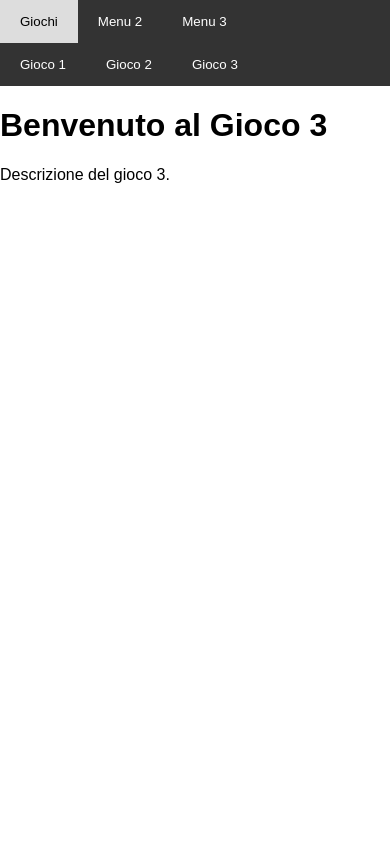
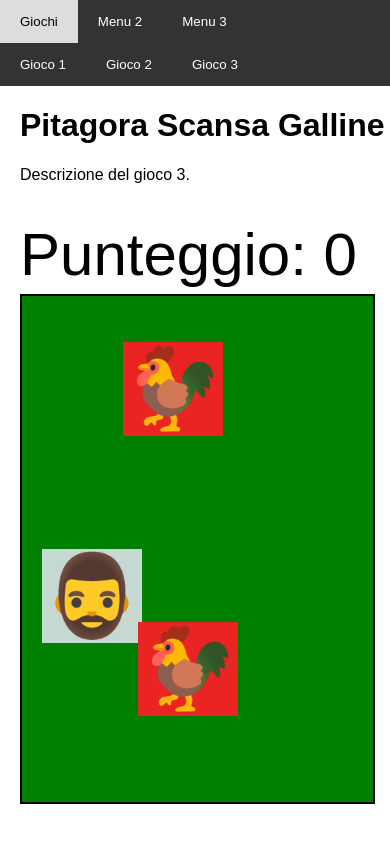
Before and after one commit to sabatoc/programming-lessons, a plain HTML site: page websites/school-project/html/gioco3.html in a window 390 px wide. Drawn offline with Linux system fonts and the light colour scheme.

Commit message:
Improve games' layout using gameContainer

```diff
--- a/websites/school-project/css/gioco1.css
+++ b/websites/school-project/css/gioco1.css
@@ -1,29 +1,6 @@
-/* Ensure the page content uses the entire available window space */
-body, html {
-    margin: 0;
-    padding: 0;
-}
-
-/* Make the game container fill the entire viewport (the user's visible area of a web page) */
-#gameContainer {
-    width: 100vw;
-    height: 100vh;
-    position: relative;
-    background-color: green;
-}
-
 .gameSprite {
-    position: relative;
+    position: absolute;
     cursor: pointer;
-}
-
-#score {
-    position: absolute;
-    top: 20px;
-    left: 20px;
-    color: white;
-    font-size: 60px;
-    z-index: 10;
 }
 
 #player {
@@ -32,4 +9,24 @@ body, html {
 
 #target {
     font-size: 128px; /* Size of the target */
+    user-select: none;
 }
+
+.targetCounter {
+    font-size: 80px; /* Size of the counter displayed in the target */
+}
+
+#startGame {
+    padding: 20px 40px; /* Adjusts the size of the button */
+    font-size: 24px; /* Makes the text larger */
+    cursor: pointer; /* Changes the cursor to a pointer on hover */
+    background-color: #007bff; /* Sets a background color */
+    color: white; /* Sets the text color */
+    border: none; /* Removes the default border */
+    border-radius: 5px; /* Optional: adds rounded corners */
+    transition: background-color 0.3s; /* Smooth background color change on hover */
+}
+
+#startGame:hover {
+    background-color: #0056b3; /* Darker shade on hover */
+}
--- /dev/null
+++ b/websites/school-project/css/gioco3.css
@@ -0,0 +1,14 @@
+#player {
+  font-size: 80px;
+  position: absolute;
+  left: 20px;
+  background-color: #c5d8d2;
+  top: 50%; /* Center the player when the game starts */
+}
+
+.hen {
+  font-size: 80px;
+  position: absolute;
+  background-color: #ea2323;
+  top: 50%; /* Center the player when the game starts */
+}
--- a/websites/school-project/css/style.css
+++ b/websites/school-project/css/style.css
@@ -1,4 +1,5 @@
 body, html {
+    height: 100%;
     margin: 0;
     padding: 0;
     font-family: Arial, sans-serif;
@@ -23,7 +24,31 @@ body, html {
     color: black;
 }
 
-/*.tree {
-    height: 50%;
-    width: 50%;
-}*/
+#gameContainer {
+    width: 90%;
+    height: 60%;
+    position: relative;
+    background-color: #fff;
+    border: 2px solid #000;
+    overflow: hidden;
+    margin-left: 20px;
+    background-color: green;
+}
+
+#score {
+    position: relative;
+    top: 20px;
+    left: 20px;
+    color: rgb(0, 0, 0);
+    font-size: 60px;
+    z-index: 10;
+    margin-bottom: 25px;
+}
+
+#gameDescription {
+    margin-left: 20px;
+}
+
+h1 {
+    margin-left: 20px;
+}
--- a/websites/school-project/html/gioco3.html
+++ b/websites/school-project/html/gioco3.html
@@ -4,6 +4,7 @@
     <meta charset="UTF-8">
     <title>Gioco 3</title>
     <link rel="stylesheet" href="../css/style.css">
+    <link rel="stylesheet" href="../css/gioco3.css">
 </head>
 <body>
     <div id="topBar">
@@ -16,9 +17,12 @@
         <button onclick="window.location.href='gioco2.html'">Gioco 2</button>
         <button onclick="window.location.href='gioco3.html'">Gioco 3</button>
     </div>
-    <h1>Benvenuto al Gioco 3</h1>
-    <p>Descrizione del gioco 3.</p>
-    <!-- Game embedding or description -->
-    <script src="../js/script.js"></script>
+    <h1>Pitagora Scansa Galline</h1>
+    <p id="gameDescription">Descrizione del gioco 3.</p>
+    <div id="score">Punteggio: 0</div>
+    <div id="gameContainer">
+        <div id="player">🧔‍♂️</div>
+    </div>
+    <script src="../js/gioco3.js"></script>
 </body>
 </html>
--- /dev/null
+++ b/websites/school-project/js/gioco3.js
@@ -0,0 +1,57 @@
+document.addEventListener('DOMContentLoaded', function() {
+    const gameContainer = document.getElementById('gameContainer');
+    const player = document.getElementById('player');
+    let playerY = gameContainer.clientHeight / 2;
+    const playerSpeed = 20;
+    let score = 0;
+
+    window.addEventListener('keydown', function(e) {
+      if (e.key === 'ArrowUp') {
+        playerY = Math.max(0, playerY - playerSpeed);
+      } else if (e.key === 'ArrowDown') {
+        playerY = Math.min(gameContainer.clientHeight - player.offsetHeight, playerY + playerSpeed);
+      }
+      player.style.top = playerY + 'px';
+    });
+
+    function spawnHen() {
+      const hen = document.createElement('div');
+      hen.classList.add('hen');
+      hen.textContent = '🐓';
+      hen.style.top = Math.random() * (gameContainer.clientHeight - 30) + 'px';
+      hen.style.left = gameContainer.clientWidth + 'px';
+      gameContainer.appendChild(hen);
+      moveHen(hen);
+    }
+
+    function moveHen(hen) {
+      let henX = parseInt(hen.style.left, 10);
+      const interval = setInterval(function() {
+        henX -= 5;
+        if (henX < -30) {
+          clearInterval(interval);
+          gameContainer.removeChild(hen);
+          score++;
+          console.log('Score:', score);
+        } else if (isCollision(hen)) {
+          alert("Game Over! Your score: " + score);
+          clearInterval(interval);
+          window.location.reload();
+        } else {
+          hen.style.left = henX + 'px';
+        }
+      }, 20);
+    }
+
+    function isCollision(hen) {
+      const henRect = hen.getBoundingClientRect();
+      const playerRect = player.getBoundingClientRect();
+      return (
+        henRect.x < playerRect.x + playerRect.width && // Check if the left side of the hen (henRect.x) is to the left of the right side of the player
+        henRect.y < playerRect.y + playerRect.height && // Check if the top side of the hen (henRect.y) is above the bottom side of the player
+        henRect.height + henRect.y > playerRect.y // Check if the bottom of the hen (henRect.height + henRect.y) is below the top of the player
+      );
+    }
+
+    setInterval(spawnHen, 2000);
+  });
```
Also changed, not shown: websites/school-project/html/gioco1.html (+4 -11 lines), websites/school-project/html/gioco2.html (+1 -1 lines), websites/school-project/js/gioco1.js (+89 -24 lines).
